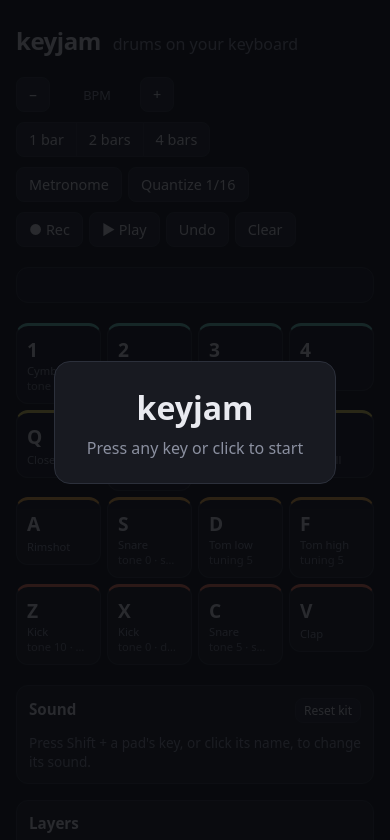
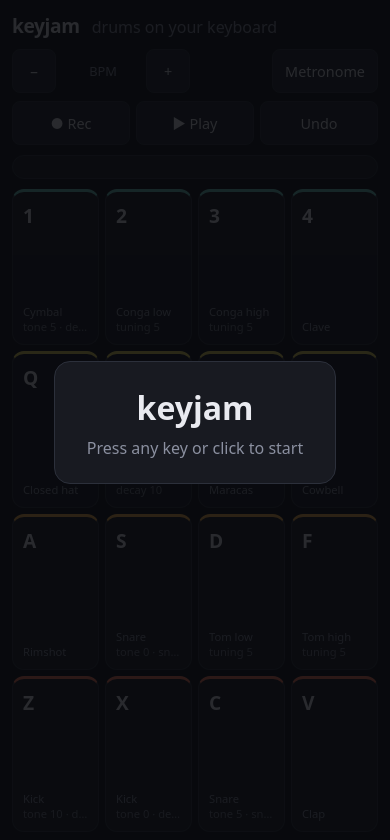
Before and after one commit to remijnb-stack/keyjam, a website built with Vite: page index.html in a window 390 px wide. Shown: the top 840 px of the page. Built offline with nearby package versions, Linux system fonts and the light colour scheme.

Commit message:
v1.6a: touch pads and phone layout (#6)
A tap anywhere on a pad plays it; on touch screens a ✎ button in the
pad's corner selects its sound. On phones held upright, tempo,
metronome, Rec, Play, Undo and the beat display sit on top and the pads
fill the rest of the screen; loop length, quantize, Clear and the side
bar are below. Sound starts on the end of a tap and resumes after
switching apps, tapped hits are recorded with their timestamp, and touch
screens get touch texts and no zoom, scroll or selection on fast taps.
Adds the v1.6 mobile plan to the roadmap.

Co-Authored-By: Claude Opus 5.5 <noreply@anthropic.com>
Claude-Session: https://claude.ai/code/session_01NNqmECwsBdokV9qNB544GX

```diff
--- a/src/main.ts
+++ b/src/main.ts
@@ -247,3 +247,13 @@ window.addEventListener("keydown", (event) => {
   event.preventDefault();
   dispatch(action, event.timeStamp);
 });
+
+// On a touch screen only the end of a tap allows sound to start, and a phone
+// may pause it while another app is in front. So try again then.
+function resumeAudio(): void {
+  if (engine && engine.ctx.state !== "running") void engine.ctx.resume();
+}
+window.addEventListener("pointerup", resumeAudio);
+document.addEventListener("visibilitychange", () => {
+  if (!document.hidden) resumeAudio();
+});
--- a/src/style.css
+++ b/src/style.css
@@ -78,10 +78,14 @@ button {
   border-radius: 8px;
   padding: 7px 12px;
   cursor: pointer;
+  touch-action: manipulation;
+  -webkit-tap-highlight-color: transparent;
 }
 
+@media (hover: hover) {
   button:hover:not(:disabled) {
     border-color: var(--muted);
+  }
 }
 
 button:disabled {
@@ -267,7 +271,10 @@ button.record.on {
   justify-content: space-between;
   cursor: pointer;
   user-select: none;
-  touch-action: manipulation;
+  -webkit-user-select: none;
+  /* Fast taps never zoom or scroll the page. */
+  touch-action: none;
+  -webkit-tap-highlight-color: transparent;
 }
 
 .pad .key {
@@ -288,9 +295,11 @@ button.record.on {
   font-size: 0.85rem;
 }
 
+@media (hover: hover) {
   .pad-sound:hover .name {
     color: var(--text);
     text-decoration: underline;
+  }
 }
 
 .pad .variant {
@@ -300,6 +309,20 @@ button.record.on {
   white-space: nowrap;
   overflow: hidden;
   text-overflow: ellipsis;
+}
+
+/* On touch screens: ✎ in the corner selects the pad, to change its sound. */
+.pad .pad-edit {
+  position: absolute;
+  top: 2px;
+  right: 2px;
+  width: 40px;
+  height: 40px;
+  padding: 0;
+  border: none;
+  background: none;
+  color: var(--muted);
+  font-size: 1.1rem;
 }
 
 .pad.selected {
@@ -489,8 +512,10 @@ kbd {
   cursor: pointer;
 }
 
+@media (hover: hover) {
   .layer-card:hover {
     border-color: var(--muted);
+  }
 }
 
 .layer-card.editing {
@@ -678,8 +703,10 @@ kbd {
   box-shadow: -2px 0 0 var(--muted);
 }
 
+@media (hover: hover) {
   .cell:hover {
     outline: 1px solid var(--muted);
+  }
 }
 
 /* A hit: the fill height shows its volume. */
@@ -864,3 +891,102 @@ button.variant.on {
   text-align: right;
   font-variant-numeric: tabular-nums;
 }
+
+/* Keyboard or touch screen: texts and controls for one only */
+
+@media (hover: hover), (pointer: fine), (pointer: none) {
+  .touch-only {
+    display: none !important;
+  }
+}
+
+@media (hover: none) and (pointer: coarse) {
+  .keys-only {
+    display: none !important;
+  }
+
+  /* No pull-to-refresh while playing. */
+  html {
+    overscroll-behavior-y: none;
+  }
+
+  /* Without the key letter, the sound's name is the pad's label. */
+  .pad {
+    justify-content: flex-end;
+  }
+
+  .pad .name {
+    color: var(--text);
+    font-size: 0.9rem;
+  }
+}
+
+/* Phone held upright: the play controls, beat display and pads fill the
+   screen; loop length, quantize, Clear and the side bar are below. */
+
+.app.phone {
+  padding: 0 12px 32px;
+}
+
+.stage {
+  flex: none;
+  display: flex;
+  flex-direction: column;
+  gap: 10px;
+  height: 100vh;
+  height: 100svh;
+  min-height: 540px;
+  padding: 12px 0;
+}
+
+.stage h1 {
+  font-size: 1.2rem;
+}
+
+.stage .controls {
+  display: grid;
+  grid-template-columns: minmax(0, 1fr) auto;
+  gap: 8px;
+}
+
+.stage .controls button,
+.more button {
+  min-height: 44px;
+}
+
+.stage .controls button.small {
+  width: 44px;
+}
+
+.stage .transport {
+  grid-column: 1 / -1;
+  display: grid;
+  grid-template-columns: repeat(3, minmax(0, 1fr));
+}
+
+.stage .timeline {
+  padding: 8px 10px;
+  gap: 6px;
+}
+
+.stage .beat {
+  padding: 4px 0;
+}
+
+.stage .pads {
+  flex: 1;
+  min-height: 0;
+  grid-template-rows: repeat(4, minmax(0, 1fr));
+  gap: 6px;
+}
+
+.stage .pad {
+  aspect-ratio: auto;
+}
+
+.more {
+  display: flex;
+  flex-wrap: wrap;
+  align-items: center;
+  gap: 8px;
+}
--- a/src/ui/dom.ts
+++ b/src/ui/dom.ts
@@ -17,6 +17,14 @@ export function setText(el: HTMLElement, text: string): void {
   if (el.textContent !== text) el.textContent = text;
 }
 
+/**
+ * A text for keyboard players and one for touch screens. Both are in the page;
+ * the style sheet shows the one that fits the device (`keys-only`, `touch-only`).
+ */
+export function keysOrTouch(keys: string, touch: string): HTMLElement[] {
+  return [h("span", { class: "keys-only" }, keys), h("span", { class: "touch-only" }, touch)];
+}
+
 /** A button that never takes keyboard focus, so Space and Enter keep their looper meaning. */
 export function button(label: string, title: string, onPress: () => void, className = ""): HTMLButtonElement {
   const el = h("button", { type: "button", title, class: className }, label);
--- a/src/ui/editor.ts
+++ b/src/ui/editor.ts
@@ -4,7 +4,7 @@
 
 import type { Pad } from "../kit";
 import { BEATS_PER_BAR, type Looper, STEPS_PER_BEAT, offGrid, stepOf } from "../looper/looper";
-import { button, h, setText } from "./dom";
+import { button, h, keysOrTouch, setText } from "./dom";
 
 export interface EditorHandlers {
   toggle(layerId: number, pad: string, step: number): void;
@@ -54,7 +54,14 @@ export class Editor {
         "div",
         { class: "editor-head" },
         this.title,
-        h("span", { class: "hint" }, "Click to add or remove a hit · drag up/down or scroll on a hit for volume"),
+        h(
+          "span",
+          { class: "hint" },
+          ...keysOrTouch(
+            "Click to add or remove a hit · drag up/down or scroll on a hit for volume",
+            "Tap to add or remove a hit · drag up or down on a hit for volume",
+          ),
+        ),
         button("✕", "Close the editor (Esc)", () => this.handlers.close(), "small"),
       ),
       h("div", { class: "editor-body" }, this.labels, h("div", { class: "editor-scroll" }, this.grid)),
@@ -64,7 +71,7 @@ export class Editor {
     for (const pad of this.pads) {
       const name = h("span", {});
       this.labelNames.set(pad.id, name);
-      this.labels.append(h("div", { class: `editor-label row-${pad.row}` }, h("kbd", {}, pad.label), name));
+      this.labels.append(h("div", { class: `editor-label row-${pad.row}` }, h("kbd", { class: "keys-only" }, pad.label), name));
     }
 
     this.grid.addEventListener("pointerdown", (e) => this.onPointerDown(e));
--- a/src/ui/layers.ts
+++ b/src/ui/layers.ts
@@ -3,7 +3,7 @@
 
 import { PAD_BY_ID, type PadRow } from "../kit";
 import type { Hit, Looper } from "../looper/looper";
-import { button, h } from "./dom";
+import { button, h, keysOrTouch } from "./dom";
 
 export interface LayerHandlers {
   mute(id: number): void;
@@ -97,7 +97,8 @@ export class LayersPanel {
     }
 
     if (cards.length === 0) {
-      cards.push(h("p", { class: "empty" }, "No layers yet. Press Space to record one."));
+      const hint = keysOrTouch("No layers yet. Press Space to record one.", "No layers yet. Tap Rec to record one.");
+      cards.push(h("p", { class: "empty" }, ...hint));
     }
     this.count.textContent = looper.layerCount > 0 ? String(looper.layerCount) : "";
     this.list.replaceChildren(...cards);
--- a/src/ui/sound.ts
+++ b/src/ui/sound.ts
@@ -5,7 +5,7 @@
 import { DEFAULT_KIT, type Kit, PAD_BY_ID } from "../kit";
 import { FAMILIES, type Family, GROUPS, type GroupId, KNOB_POSITIONS, SAMPLE_BY_ID, type Sample, sampleLabel } from "../library";
 import { MIN_LENGTH, PITCH_RANGE, type SoundSettings } from "../sound";
-import { button, h, setText } from "./dom";
+import { button, h, keysOrTouch, setText } from "./dom";
 
 export type Param = "pitch" | "tone" | "length" | "volume";
 
@@ -41,7 +41,11 @@ export class SoundPanel {
 
   constructor(private readonly handlers: SoundHandlers) {
     this.padName = h("span", { class: "sound-pad" });
-    this.empty = h("p", { class: "empty" }, "Press Shift + a pad's key, or click its name, to change its sound.");
+    this.empty = h(
+      "p",
+      { class: "empty" },
+      ...keysOrTouch("Press Shift + a pad's key, or click its name, to change its sound.", "Tap ✎ on a pad to change its sound."),
+    );
 
     const chipRow = h("div", { class: "chips" });
     for (const group of GROUPS) {
--- a/src/ui/view.ts
+++ b/src/ui/view.ts
@@ -1,26 +1,49 @@
 // The screen: transport bar, beat display, the 4x4 pads, the Layers side
 // bar, the layer editor and the key help. Built once; `render` runs every
-// animation frame and only touches what changed.
+// animation frame and only touches what changed. On a phone held upright the
+// play controls, beat display and pads fill the screen, and the rest is below.
 
 import { HIGH_LATENCY, MAX_OFFSET_MS, MIN_OFFSET_MS } from "../audio/latency";
 import type { Action } from "../input/keyboard";
 import type { Kit, Pad } from "../kit";
 import { SAMPLE_BY_ID, variantLabel } from "../library";
 import { LOOP_BAR_OPTIONS, type LoopBars, type Looper, BEATS_PER_BAR, MAX_BPM, MIN_BPM } from "../looper/looper";
-import { button, h, setText } from "./dom";
+import { button, h, keysOrTouch, setText } from "./dom";
 import { Editor, type EditorHandlers } from "./editor";
 import { type LayerHandlers, LayersPanel } from "./layers";
 import { type SoundHandlers, SoundPanel } from "./sound";
 
+/** Screens this narrow get the phone layout. */
+const PHONE = "(max-width: 600px)";
+
+/** The parts of the screen that sit in different places on a phone. */
+interface Parts {
+  main: HTMLElement;
+  header: HTMLElement;
+  controls: HTMLElement;
+  tempo: HTMLElement;
+  bars: HTMLElement;
+  toggles: HTMLElement;
+  transport: HTMLElement;
+  undo: HTMLElement;
+  clear: HTMLElement;
+  timeline: HTMLElement;
+  pads: HTMLElement;
+  side: HTMLElement;
+  help: HTMLElement;
+  audio: HTMLElement;
+}
+
 export interface ViewHandlers {
-  action(action: Action): void;
+  /** `pressedAt` is when the pad was tapped (performance.now() clock), if known. */
+  action(action: Action, pressedAt?: number): void;
   bars(bars: LoopBars): void;
   quantize(): void;
   offset(ms: number): void;
   start(): void;
   layer: Omit<LayerHandlers, "open">;
   editor: Omit<EditorHandlers, "close">;
-  /** Selects a pad to change its sound (Shift+key, or clicking its name). */
+  /** Selects a pad to change its sound (Shift+key, clicking its name, or its ✎ on a touch screen). */
   select(padId: string): void;
   sound: SoundHandlers;
 }
@@ -48,6 +71,7 @@ export class View {
   private readonly latencyHint: HTMLElement;
   private readonly offsetInput: HTMLInputElement;
   private readonly offsetValue: HTMLElement;
+  private readonly parts: Parts;
 
   constructor(
     root: HTMLElement,
@@ -92,14 +116,8 @@ export class View {
 
     this.recordButton = button("● Rec", "Record a layer (Space)", act({ type: "record" }), "record");
     this.playButton = button("▶ Play", "Play/stop (Enter)", act({ type: "play" }));
-    const transport = h(
-      "div",
-      { class: "group" },
-      this.recordButton,
-      this.playButton,
-      button("Undo", "Undo the last change (Ctrl+Z)", act({ type: "undo" })),
-      button("Clear", "Stop and clear everything (Esc)", act({ type: "clear" })),
-    );
+    const undo = button("Undo", "Undo the last change (Ctrl+Z)", act({ type: "undo" }));
+    const clear = button("Clear", "Stop and clear everything (Esc)", act({ type: "clear" }));
 
     this.status = h("span", { class: "status" });
     this.layerCount = h("span", { class: "layers" });
@@ -113,15 +131,20 @@ export class View {
         const el = h(
           "div",
           { class: `pad row-${pad.row}`, role: "button" },
-          h("span", { class: "key" }, pad.label),
+          h("span", { class: "key keys-only" }, pad.label),
           h("span", { class: "pad-sound" }, name, variant),
+          button("✎", "Change this sound", () => handlers.select(pad.id), "pad-edit touch-only"),
         );
         el.addEventListener("pointerdown", (e) => {
+          const target = e.target as HTMLElement;
+          if (target.closest(".pad-edit")) return; // the ✎ button selects the pad itself
           e.preventDefault();
-          // Clicking the sound's name selects the pad; anywhere else plays it.
-          if ((e.target as HTMLElement).closest(".pad-sound")) handlers.select(pad.id);
-          else handlers.action({ type: "pad", padId: pad.id });
+          // With a mouse, clicking the sound's name selects the pad. A tap anywhere plays it.
+          if (e.pointerType === "mouse" && target.closest(".pad-sound")) handlers.select(pad.id);
+          else handlers.action({ type: "pad", padId: pad.id }, e.timeStamp);
         });
+        // No menu or text selection when a finger stays on a pad.
+        el.addEventListener("contextmenu", (e) => e.preventDefault());
         this.padNames.set(pad.id, { name, variant });
         this.padEls.set(pad.id, el);
         grid.append(el);
@@ -139,7 +162,7 @@ export class View {
     ];
     const help = h(
       "ul",
-      { class: "help" },
+      { class: "help keys-only" },
       ...keys.map(([key, what]) => h("li", {}, h("kbd", {}, key), ` ${what}`)),
     );
 
@@ -178,37 +201,67 @@ export class View {
       this.latencyHint,
     );
 
-    this.overlayText = h("p", {}, "Press any key or click to start");
+    this.overlayText = h("p", {}, ...keysOrTouch("Press any key or click to start", "Tap to start"));
     this.overlay = h(
       "div",
       { class: "overlay" },
       h("div", { class: "overlay-card" }, h("h2", {}, "keyjam"), this.overlayText),
     );
-    this.overlay.addEventListener("pointerdown", () => handlers.start());
+    // On a click, not a press: on touch screens only the end of a tap allows sound to start.
+    this.overlay.addEventListener("click", () => handlers.start());
 
-    root.append(
-      h(
-        "main",
-        { class: "app" },
-        h("header", {}, h("h1", {}, "keyjam"), h("span", { class: "tagline" }, "drums on your keyboard")),
-        h("section", { class: "controls" }, tempo, barsGroup, h("div", { class: "group" }, this.metronomeButton, this.quantizeButton), transport),
-        h(
-          "div",
-          { class: "workspace" },
-          h(
-            "div",
-            { class: "play-area" },
-            h("section", { class: "timeline" }, h("div", { class: "timeline-info" }, this.status, this.layerCount), this.beats),
-            grid,
-          ),
-          h("div", { class: "side" }, this.soundPanel.el, this.panel.el),
-        ),
+    this.parts = {
+      main: h("main", { class: "app" }),
+      header: h("header", {}, h("h1", {}, "keyjam"), h("span", { class: "tagline keys-only" }, "drums on your keyboard")),
+      controls: h("section", { class: "controls" }),
+      tempo,
+      bars: barsGroup,
+      toggles: h("div", { class: "group" }),
+      transport: h("div", { class: "group transport" }),
+      undo,
+      clear,
+      timeline: h("section", { class: "timeline" }, h("div", { class: "timeline-info" }, this.status, this.layerCount), this.beats),
+      pads: grid,
+      side: h("div", { class: "side" }, this.soundPanel.el, this.panel.el),
+      help,
+      audio,
+    };
+    const phone = window.matchMedia(PHONE);
+    this.place(phone.matches);
+    phone.addEventListener("change", (e) => this.place(e.matches));
+    root.append(this.parts.main, this.overlay);
+  }
+
+  /** Puts the parts of the screen in place, for a phone or a wider screen. */
+  private place(phone: boolean): void {
+    const p = this.parts;
+    p.main.classList.toggle("phone", phone);
+    if (phone) {
+      // The play controls, beat display and pads fill the screen; the rest is below.
+      p.toggles.replaceChildren(this.metronomeButton);
+      p.transport.replaceChildren(this.recordButton, this.playButton, p.undo);
+      p.controls.replaceChildren(p.tempo, p.toggles, p.transport);
+      p.main.replaceChildren(
+        h("div", { class: "stage" }, p.header, p.controls, p.timeline, p.pads),
+        h("section", { class: "more" }, p.bars, this.quantizeButton, p.clear),
+        p.side,
         this.editor.el,
-        help,
-        audio,
-      ),
-      this.overlay,
-    );
+        p.help,
+        p.audio,
+      );
+    } else {
+      p.toggles.replaceChildren(this.metronomeButton, this.quantizeButton);
+      p.transport.replaceChildren(this.recordButton, this.playButton, p.undo, p.clear);
+      p.controls.replaceChildren(p.tempo, p.bars, p.toggles, p.transport);
+      p.main.replaceChildren(
+        p.header,
+        p.controls,
+        h("div", { class: "workspace" }, h("div", { class: "play-area" }, p.timeline, p.pads), p.side),
+        this.editor.el,
+        p.help,
+        p.audio,
+      );
+    }
   }
 
   get editorOpen(): boolean {
```
Also changed, not shown: docs/ROADMAP.md (+33 -0 lines), README.md. Lines whose indentation alone changed are shown as unchanged.
